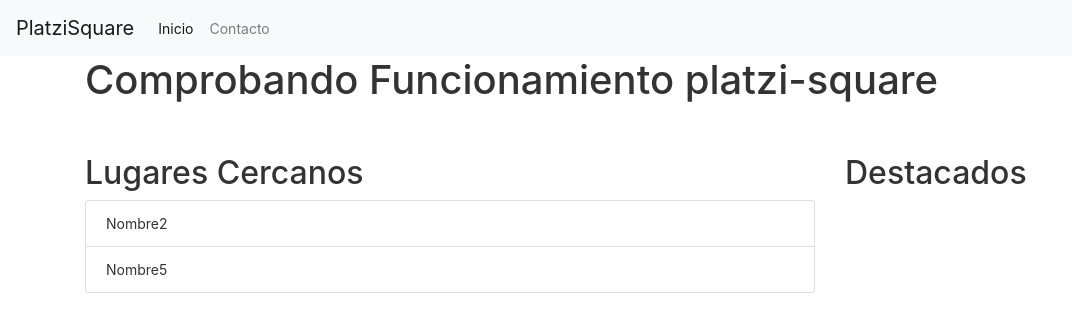
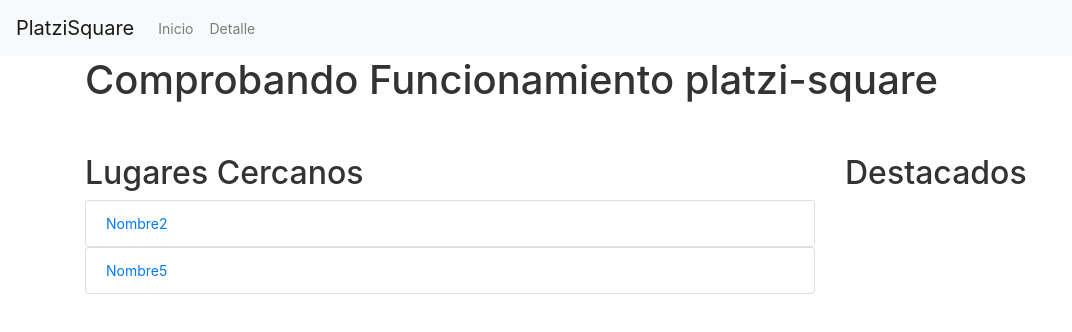
Before and after one commit to janmjesus/Angular4Practica, an Angular app in the folder platzi-square/: page / in a window 1280 px wide. Shown: the top 332 px of the page, without its empty margins (0-1072 px from the left). Built offline with nearby package versions, Linux system fonts and the light colour scheme; what @agm/core would draw is missing.

Commit message:
Añadiendo caracteristicas de ruteo

```diff
--- a/platzi-square/src/app/app.component.html
+++ b/platzi-square/src/app/app.component.html
@@ -335,11 +335,11 @@
 
   <div class="collapse navbar-collapse" id="navbarSupportedContent">
     <ul class="navbar-nav mr-auto">
-      <li class="nav-item active">
-        <a class="nav-link" href="#">Inicio <span class="sr-only">(current)</span></a>
+      <li class="nav-item" routerLinkActive="active">
+        <a class="nav-link" routerLink="/lugares">Inicio <span class="sr-only">(current)</span></a>
       </li>
-      <li class="nav-item">
-        <a class="nav-link" href="#">Contacto</a>
+      <li class="nav-item" routerLinkActive="active">
+        <a class="nav-link" routerLink="/detalle/4">Detalle</a>
       </li>
 
     </ul>
--- a/platzi-square/src/app/app.module.ts
+++ b/platzi-square/src/app/app.module.ts
@@ -16,7 +16,7 @@ import {LugaresComponent} from "./lugares/lugares.component";
 const appRoutes:Routes = [
   {path: '', component: LugaresComponent},
   {path: 'lugares', component: LugaresComponent},
-  {path: 'detalle', component: DetalleComponent},
+  {path: 'detalle/:id', component: DetalleComponent},
 
 
 
--- a/platzi-square/src/app/detalle/detalle.component.html
+++ b/platzi-square/src/app/detalle/detalle.component.html
@@ -1 +1 @@
-<h1>Detalle</h1>
+<h1>Detalle {{ hola }} y este es el id del elemento: {{ idRecibido }}</h1>
--- a/platzi-square/src/app/detalle/detalle.component.ts
+++ b/platzi-square/src/app/detalle/detalle.component.ts
@@ -1,4 +1,5 @@
 import { Component } from '@angular/core';
+import {ActivatedRoute} from "@angular/router";
 
 @Component({
   selector: 'app-detalle',
@@ -6,6 +7,22 @@ import { Component } from '@angular/core';
 
 })
 export class DetalleComponent {
-  title = 'Detall';
+
+    hola = "hola";
+  //let idRecibido = "";
+    idRecibido = "";
+
+    constructor( private route: ActivatedRoute ){
+
+      //console.log("EPAAAAAAAAA");
+     //console.log( this.route.snapshot.params['id'] );
+
+      this.hola = "hola2";
+      this.idRecibido = this.route.snapshot.params['id'];
+      // idRecibido = this.route.snapshot.params['id'];
+
+
+
+     }
 
 }
--- a/platzi-square/src/app/lugares/lugares.component.html
+++ b/platzi-square/src/app/lugares/lugares.component.html
@@ -23,7 +23,11 @@
       <ul class="list-group">
 
         <ng-container *ngFor="let lugar of lugares">
-          <li class="list-group-item" *ngIf="lugar.active">{{ lugar.nombre }}</li>
+
+          <a routerLink="/detalle/{{lugar.id}}">
+            <li class="list-group-item" *ngIf="lugar.active">{{ lugar.nombre }}</li>
+          </a>
+
         </ng-container>
 
       </ul>
--- a/platzi-square/src/app/lugares/lugares.component.ts
+++ b/platzi-square/src/app/lugares/lugares.component.ts
@@ -9,10 +9,10 @@ export class LugaresComponent {
   title = 'platzi-square';
 
   lugares = [
-    {plan: 'pagado',cercania: 1, distancia: 1, nombre: "Nombre1", active: 0},
-    {plan: 'gratuito',cercania: 3, distancia: 15, nombre: "Nombre2", active: 1},
-    {plan: 'gratuito',cercania: 2, distancia: 5, nombre: "Nombre3", active: 0},
-    {plan: 'gratuito',cercania: 3, distancia: 15, nombre: "Nombre5", active: 1},
+    {id:1,plan: 'pagado',cercania: 1, distancia: 1, nombre: "Nombre1", active: 0},
+    {id:2,plan: 'gratuito',cercania: 3, distancia: 15, nombre: "Nombre2", active: 1},
+    {id:3,plan: 'gratuito',cercania: 2, distancia: 5, nombre: "Nombre3", active: 0},
+    {id:4,plan: 'gratuito',cercania: 3, distancia: 15, nombre: "Nombre5", active: 1},
   ];
 
   lat = 0;
```
